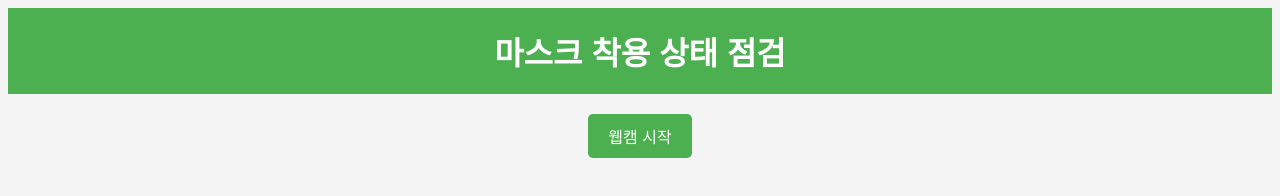
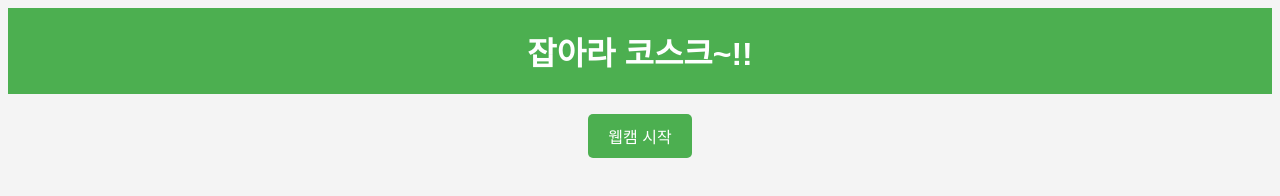
Before and after one commit to updaunschool/mask_js, a plain HTML site: page index.html in a window 1280 px wide. Drawn offline with Linux system fonts and the light colour scheme.

Commit message:
Add files via upload

```diff
--- a/index.html
+++ b/index.html
@@ -47,7 +47,7 @@
     </style>
 </head>
 <body>
-    <h1>마스크 착용 상태 점검</h1>
+    <h1>잡아라 코스크~!!</h1>
     <button onclick="init()">웹캠 시작</button>
     <div id="webcam-container"></div>
     <div id="label-container"></div>
```
